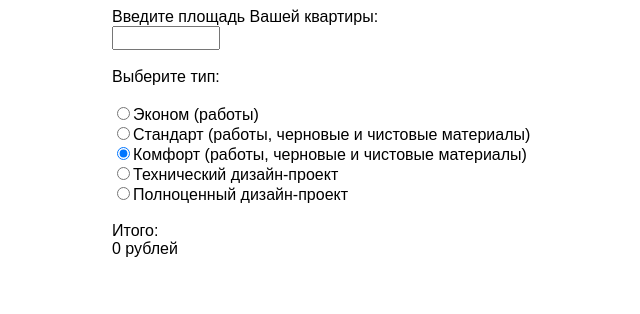
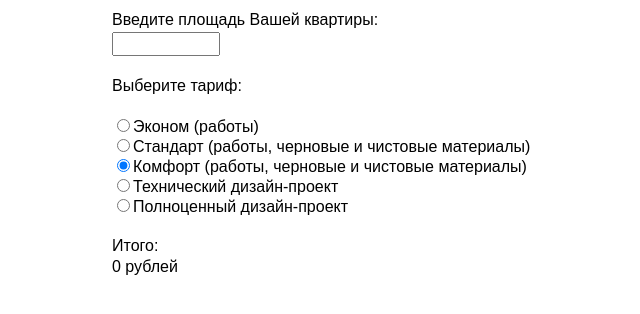
Before and after one commit to terrorblade93rus/Calculate, a plain HTML site: page index.html in a window 1280 px wide. Shown: the whole page, without its empty margins (278-918 px from the left). Drawn offline with Linux system fonts and the light colour scheme.

Commit message:
process 1.224

```diff
--- a/index.html
+++ b/index.html
@@ -19,6 +19,7 @@
     label {
         white-space: nowrap;
         display: block;
+        line-height: 1.5; /* межстрочный интервал */
     }
 </style>
 </head>
@@ -28,7 +29,7 @@
     <label for="area">Введите площадь Вашей квартиры:</label>
     <input type="text" id="area" value="" oninput="calculateTotal()">
     <br><br>
-    <label>Выберите тип:</label>
+    <label>Выберите тариф:</label>
     <br>
     <input type="radio" name="type" value="economy" onchange="calculateTotal()">Эконом (работы)<br>
     <input type="radio" name="type" value="standard" onchange="calculateTotal()">Стандарт (работы, черновые и чистовые материалы)<br>
```
